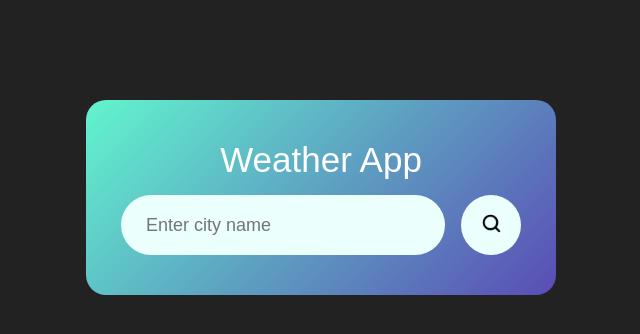
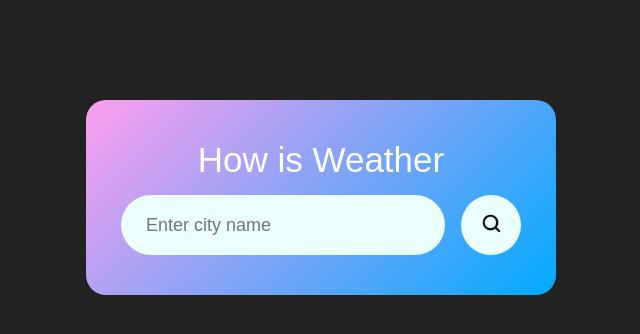
Before and after one commit to Rohan-Gawade/API, a plain HTML site: page index.html in a window 1280 px wide. Shown: the whole page, without its empty margins (319-959 px from the left). Drawn offline with Linux system fonts and the light colour scheme.

Commit message:
change gradient color and name of the head

```diff
--- a/index.html
+++ b/index.html
@@ -10,7 +10,7 @@
 
 <body>
     <div class="card">
-        <h1>Weather App</h1>
+        <h1>How is Weather</h1>
         <div class="search">
             <input type="text" id="city" placeholder="Enter city name" spellcheck="false">
             <button><img src="images/search.png"></button>
--- a/style.css
+++ b/style.css
@@ -10,7 +10,7 @@ background: #222;
 .card{
 width: 90%;
 max-width: 470px;
-background: linear-gradient(135deg, #61f5ce, #5a4cb5);
+background: linear-gradient(135deg, #ff9eef, rgb(0, 170, 255));
 color: #fff;
 margin: 100px auto 0;
 border-radius: 20px;
```
